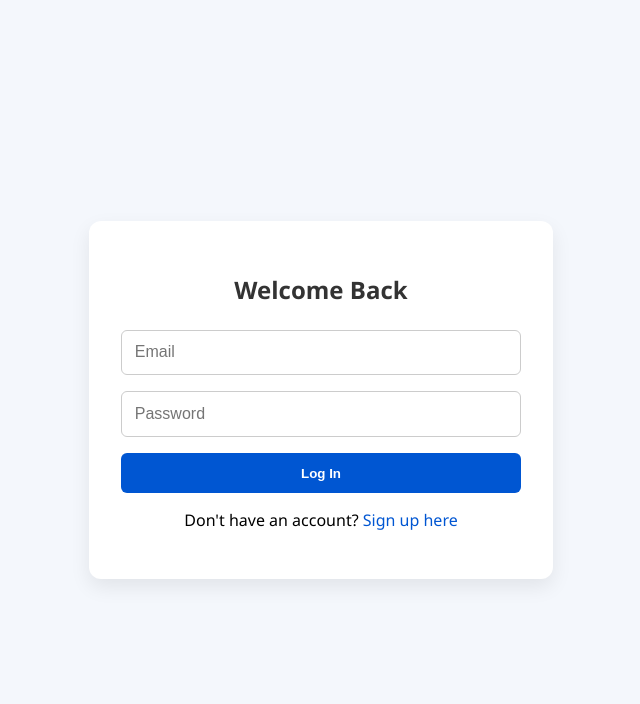
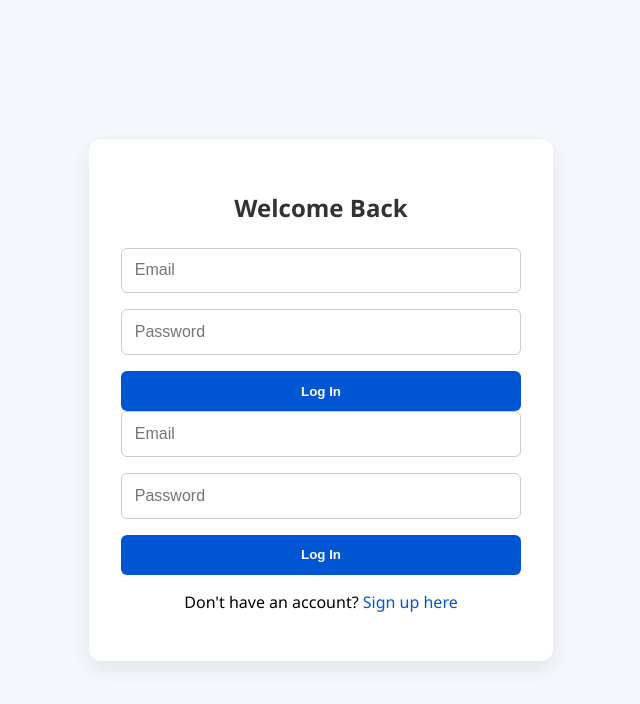
Before and after one commit to JoeC16/onfile-mvp, a Flask app: page /login in a window 1280 px wide. Shown: the top 704 px of the page, without its empty margins (319-959 px from the left). Run offline with Flask 3, Linux system fonts and the light colour scheme.

Commit message:
Update login.html

```diff
--- a/app/templates/login.html
+++ b/app/templates/login.html
@@ -73,6 +73,20 @@
 <body>
   <div class="card">
     <h2>Welcome Back</h2>
+    <!-- Flash message block -->
+{% with messages = get_flashed_messages() %}
+  {% if messages %}
+    <div style="margin-bottom: 1rem; padding: 0.8rem; background-color: #fdecea; color: #a94442; border: 1px solid #f5c6cb; border-radius: 6px;">
+      {{ messages[0] }}
+    </div>
+  {% endif %}
+{% endwith %}
+<form method="POST">
+  <input type="email" name="email" placeholder="Email" required />
+  <input type="password" name="password" placeholder="Password" required />
+  <button type="submit">Log In</button>
+</form>
+
     <form method="POST">
       <input type="email" name="email" placeholder="Email" required />
       <input type="password" name="password" placeholder="Password" required />
```
